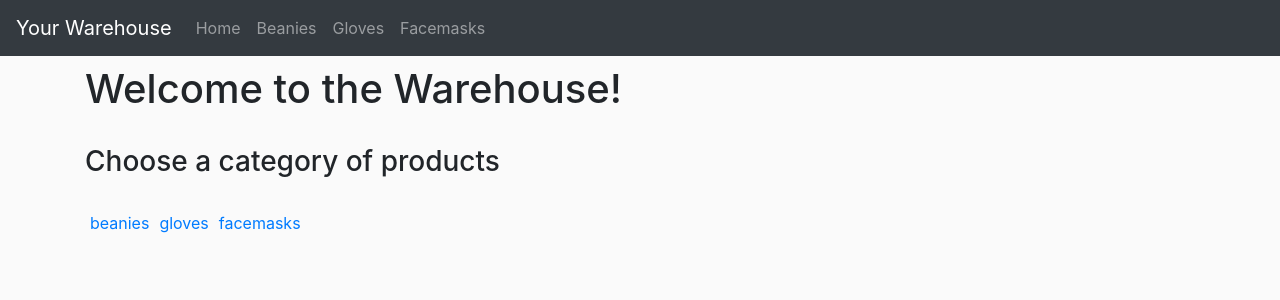
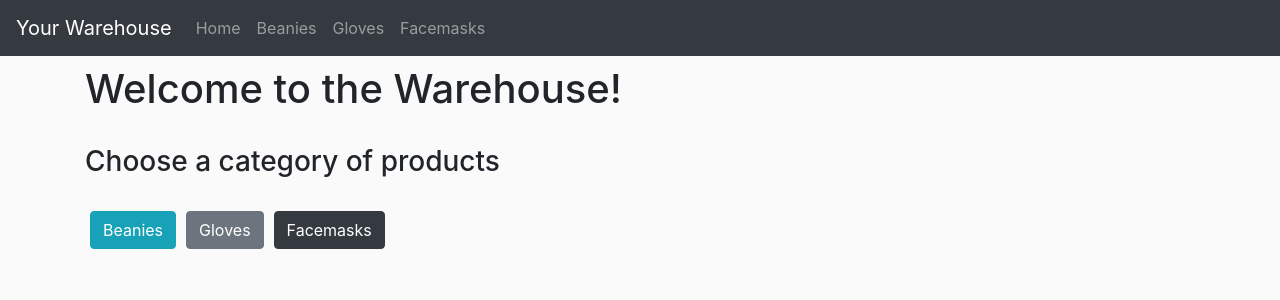
Before and after one commit to AnnaKuokkanen/Reaktor_assignment_frontend, a React (Create React App) app in the folder warehouse/: page / in a window 1280 px wide. Shown: the top 300 px of the page. Built offline with nearby package versions, Linux system fonts and the light colour scheme; no server answers.

Commit message:
Make application prettier

```diff
--- a/warehouse/src/App.js
+++ b/warehouse/src/App.js
@@ -6,7 +6,7 @@ import {
   BrowserRouter as Router,
   Switch, Route, Link
 } from "react-router-dom";
-import { Navbar, Nav } from 'react-bootstrap';
+import { Navbar, Nav, Button } from 'react-bootstrap';
 
 
 const App = () => {
@@ -29,10 +29,10 @@ const App = () => {
       <Navbar expand="lg" bg="dark" variant="dark" fixed="top">
         <Navbar.Brand href="/">Your Warehouse</Navbar.Brand>
         <Nav className="mr-auto">
-          <Nav.Link href="/">Home</Nav.Link>
-          <Nav.Link href="beanies">Beanies</Nav.Link>
-          <Nav.Link href="gloves">Gloves</Nav.Link>
-          <Nav.Link href="facemasks">Facemasks</Nav.Link>
+          <Nav.Link href="#">Home</Nav.Link>
+          <Nav.Link href="#beanies">Beanies</Nav.Link>
+          <Nav.Link href="#gloves">Gloves</Nav.Link>
+          <Nav.Link href="#facemasks">Facemasks</Nav.Link>
         </Nav>
       </Navbar>
       <Router>
@@ -49,9 +49,21 @@ const App = () => {
           <Route path="/">
             <Home />
             <div>
-              <Link className="link" to="/beanies">beanies</Link>
-              <Link className="link" to="/gloves">gloves</Link>
-              <Link className="link" to="/facemasks">facemasks</Link>
+              <Link className="link" to="/beanies">
+                <Button variant="info">
+                  <span>Beanies</span>
+                </Button>
+              </Link>
+              <Link className="link" to="/gloves">
+                <Button variant="secondary">
+                  <span>Gloves</span>
+                </Button>
+              </Link>
+              <Link className="link" to="/facemasks">
+                <Button variant="dark">
+                  <span>Facemasks</span>
+                </Button>
+              </Link>
             </div>
           </Route>
         </Switch>
--- a/warehouse/src/components/Product.js
+++ b/warehouse/src/components/Product.js
@@ -3,7 +3,8 @@ import React from 'react';
 const Product = ({ product }) => {
   return (
     <div>
-      <h1>{product}</h1>
+      <h1>{product.name}</h1>
+
     </div>
   )
 }
```
